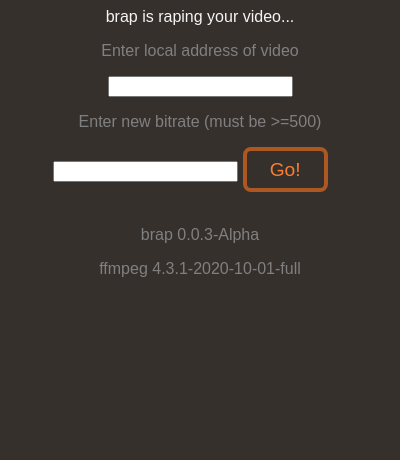
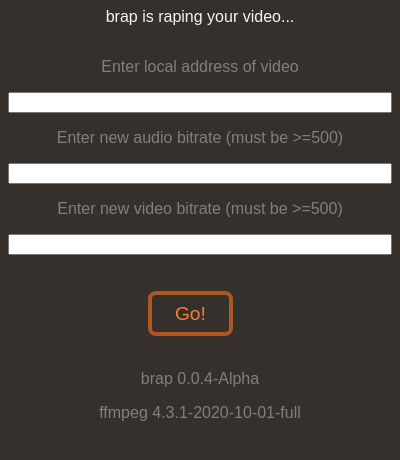
Before and after one commit to e-operator/BRAP, an Electron app: page landing.html in a window 400 px wide. Both pictures are taken after a click on the button "Go!". Drawn offline with Linux system fonts and the light colour scheme; no server answers.

Commit message:
Video and audio bitrate are now seperate values

```diff
--- a/landing.html
+++ b/landing.html
@@ -6,13 +6,25 @@
     <body>
         <center>
         <p id="status" style="color:whitesmoke">brap is ready.</p>
+
+        <div style="display:flex;flex-direction:column">
         <p style="color:gray">Enter local address of video</p>
         <input type="text" id="video-address">
-        <p style="color:gray">Enter new bitrate (must be >=500)</p>
-        <input type="text" id="bitrate">
+
+        <p style="color:gray">Enter new audio bitrate (must be >=500)</p>
+        <input type="text" id="bitrate-audio">
+
+        <p style="color:gray">Enter new video bitrate (must be >=500)</p>
+        <input type="text" id="bitrate-video">
+        </div>
+
+        <br><br>
+
         <button id="render-button" class="message-button"><span>Go!</span></button>
+
         <br><br>
-        <p style="color:gray">brap 0.0.3-Alpha</p>
+
+        <p style="color:gray">brap 0.0.4-Alpha</p>
         <p style="color:gray">ffmpeg 4.3.1-2020-10-01-full</p>
         </center>
     </body>
--- a/landing.js
+++ b/landing.js
@@ -5,18 +5,21 @@
 
 const renderButton = document.getElementById('render-button');
 const locationInput = document.getElementById('video-address');
-const bitrateInput = document.getElementById('bitrate');
+const audioBitrateInput = document.getElementById('bitrate-audio');
+const videoBitrateInput = document.getElementById('bitrate-video');
 
 const statusText = document.getElementById('status');
 
 renderButton.addEventListener('click', () => {
-    var bitrate = parseInt(bitrateInput.value);
+    var audioBitrate = parseInt(audioBitrateInput.value);
+    var videoBitrate = parseInt(videoBitrateInput.value);
+
     if(fs.existsSync(locationInput.value)){
-        if(bitrate < 500){
+        if(audioBitrate < 500 || videoBitrate < 500){
             console.error("Error: bitrate must be >=500");
             statusText.innerHTML = "Error: bitrate must be >=500";
         }else{
-            ipcRenderer.send('ffmpeg-render', bitrate, locationInput.value);
+            ipcRenderer.send('ffmpeg-render', audioBitrate, videoBitrate, locationInput.value);
             statusText.innerHTML = "brap is raping your video...";
             renderButton.disabled = true;
         }
--- a/main.css
+++ b/main.css
@@ -67,6 +67,9 @@
   pointer-events: none;
 }
 
+input {
+  flex: 2;
+}
 
 .text-simple {
     color: white;
--- a/main.js
+++ b/main.js
@@ -10,11 +10,11 @@
     })
     mainWin.loadFile('landing.html');
 
-ipcMain.on('ffmpeg-render', (event, bitrate, path) => {
+ipcMain.on('ffmpeg-render', (event, audioBitrate, videoBitrate, path) => {
     let opts = {
         "cwd":"./ffmpeg/bin"
     };
-    var child_ffmpeg_render = require('child_process').exec("ffmpeg.exe -y -i \"" + path + "\" -b:a " + bitrate + " -b:v " + bitrate + " -minrate " + bitrate + " -maxrate " + bitrate + " -bufsize " + bitrate + " output.webm", opts);
+    var child_ffmpeg_render = require('child_process').exec("ffmpeg.exe -y -i \"" + path + "\" -b:a " + audioBitrate + " -b:v " + videoBitrate + " -minrate " + videoBitrate + " -maxrate " + videoBitrate + " -bufsize " + videoBitrate + " output.webm", opts);
     child_ffmpeg_render.stdout.pipe(process.stdout);
     child_ffmpeg_render.stderr.pipe(process.stdout);
     child_ffmpeg_render.on('exit', function() {
```
